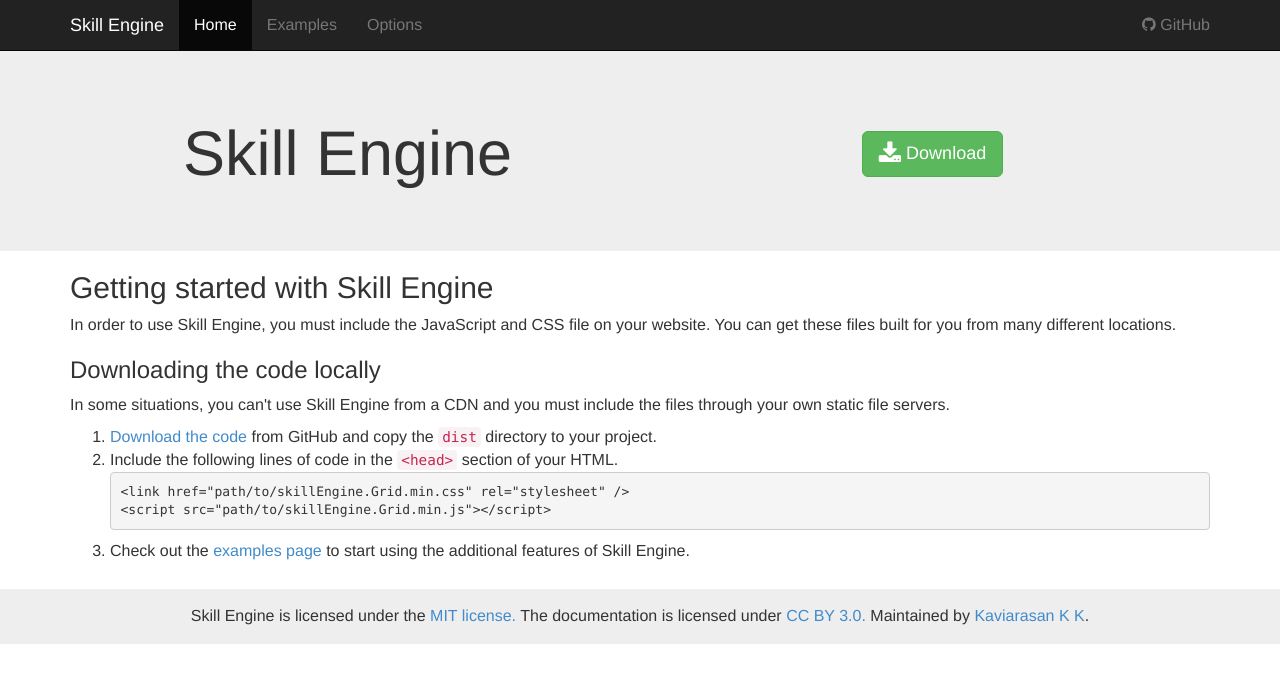
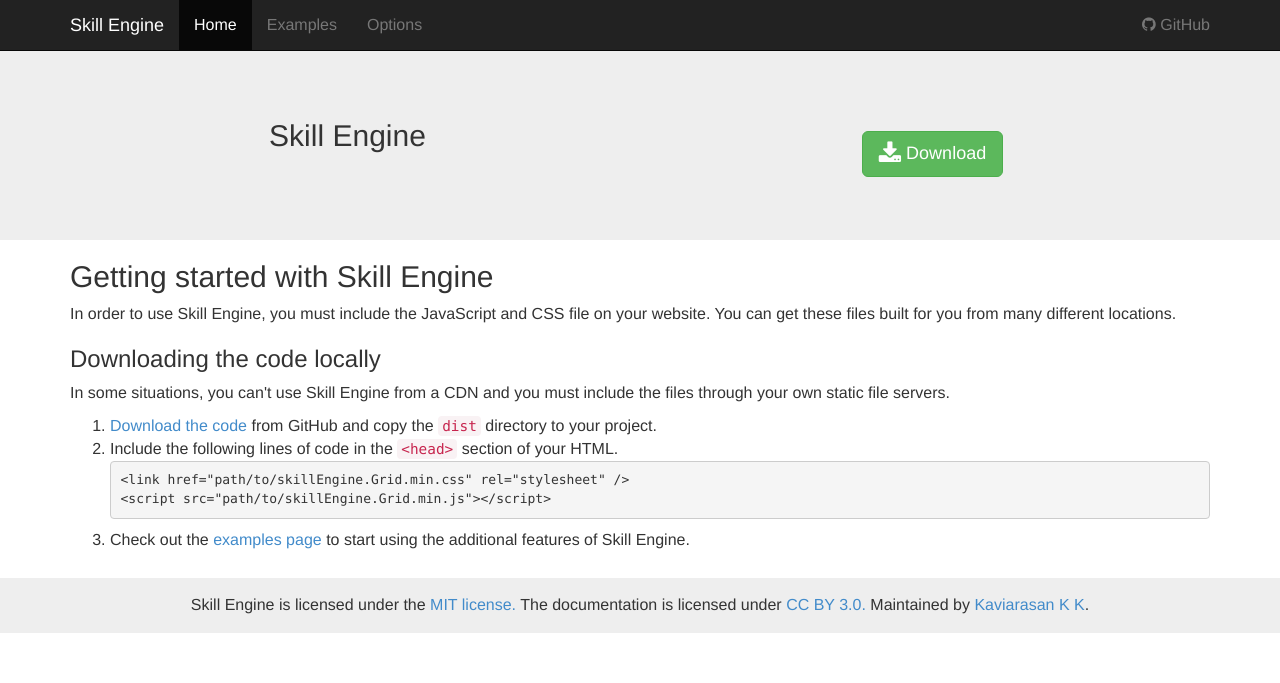
Before and after one commit to Keep-Moving-Forward/skillEngine, a Jekyll site: the page built from index.html, in a window 1280 px wide. Shown: the top 683 px of the page. Built offline with Jekyll 4.4.1, drawn with Linux system fonts in a browser that asks for light colours; nearby versions of some CDN libraries; library files that are not in the unit come from our copies.

```diff
--- a/index.html
+++ b/index.html
@@ -8,7 +8,7 @@ slug: home
   <div class="container">
     <div class="row">
       <div class="col-md-6 text-center">
-        <h1>Skill Engine</h1>
+        <h2>Skill Engine</h2>
         <p class="lead">
           <!--The jQuery replacement for select boxes-->
         </p>
```
